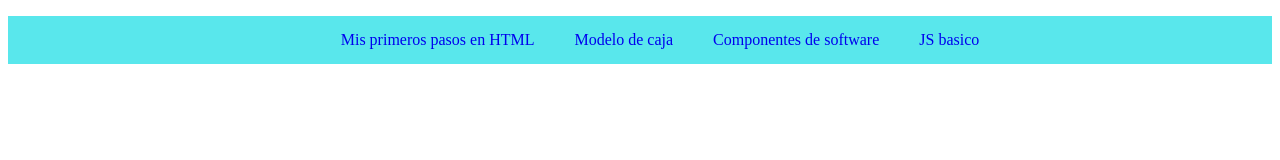
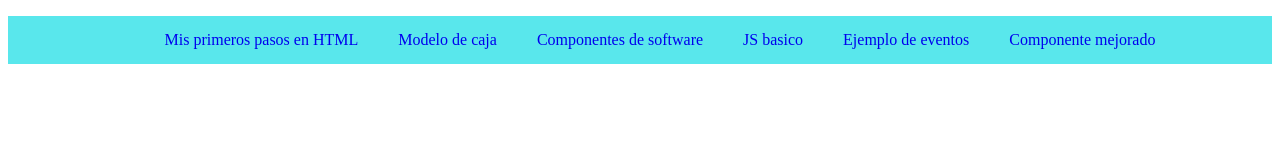
Before and after one commit to miguelsr2-ux/EjemplosClase, a plain HTML site: page index.html in a window 1280 px wide. Drawn offline with Linux system fonts and the light colour scheme.

Commit message:
ft: se implemento eventos y producto al menu de index

```diff
--- a/index.html
+++ b/index.html
@@ -13,6 +13,8 @@
             <li class="opcion"><a href="pages/caja.html">Modelo de caja</a></li>
             <li class="opcion"><a href="pages/componente.html">Componentes de software</a></li>
             <li class="opcion"><a href="pages/empezandoconjs.html">JS basico</a></li>
+            <li class="opcion"><a href="pages/eventos.html">Ejemplo de eventos</a></li>
+            <li class="opcion"><a href="pages/producto.html">Componente mejorado</a></li>
         </ul>
     </section>
 
```
